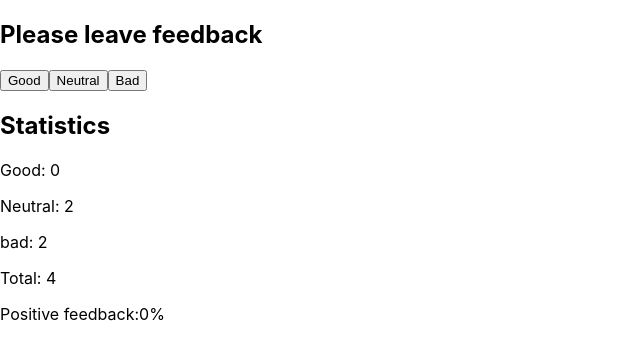
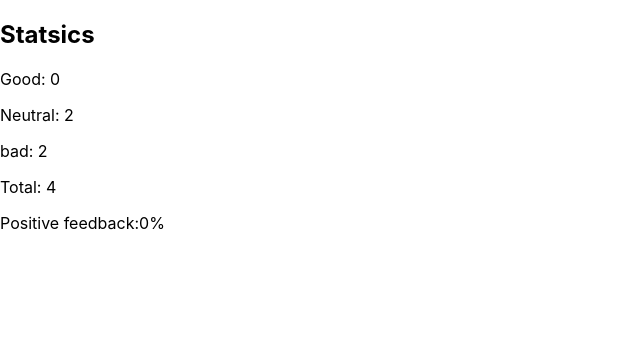
Before and after one commit to TetianaKokoilo/goit-react-hw-02-feedback, a React (Create React App) app: page / in a window 1280 px wide. Shown: the top 360 px of the page, without its empty margins (0-640 px from the left). Built offline with nearby package versions, Linux system fonts and the light colour scheme.

Commit message:
add Section

```diff
--- a/src/components/App.jsx
+++ b/src/components/App.jsx
@@ -1,4 +1,5 @@
 import { Component } from 'react';
+import { Section } from './Section/Section';
 import { Statistics } from './Statistics/Statistics';
 
 export class App extends Component {
@@ -23,16 +24,21 @@ export class App extends Component {
   render() {
     return (
       <div>
-        <h2>Please leave feedback</h2>
+        <Section>
+
+        </Section>
+        {/* <h2>Please leave feedback</h2>
         <button type="button">Good</button>
         <button type="button">Neutral</button>
         <button type="button">Bad</button>
-        <h2>Statistics</h2>
+        <h2>Statistics</h2> */}
+        <Section title="Statsics">
           <Statistics
             points={this.state}
             onTotalCount={this.countTotalFeedback}
             onPositivePercentage={this.countPositiveFeedbackPercentage}
           />
+        </Section>
       </div>
     );
   }
--- /dev/null
+++ b/src/components/Section/Section.jsx
@@ -0,0 +1,8 @@
+export const Section = ({title, children}) => {
+    return (
+        <div>
+            <h2>{title}</h2>
+            {children}
+        </div>
+    )
+}
--- /dev/null
+++ b/src/components/Section/index.js
@@ -0,0 +1 @@
+export { default } from './Section';
```
Lines whose indentation alone changed are shown as unchanged.
